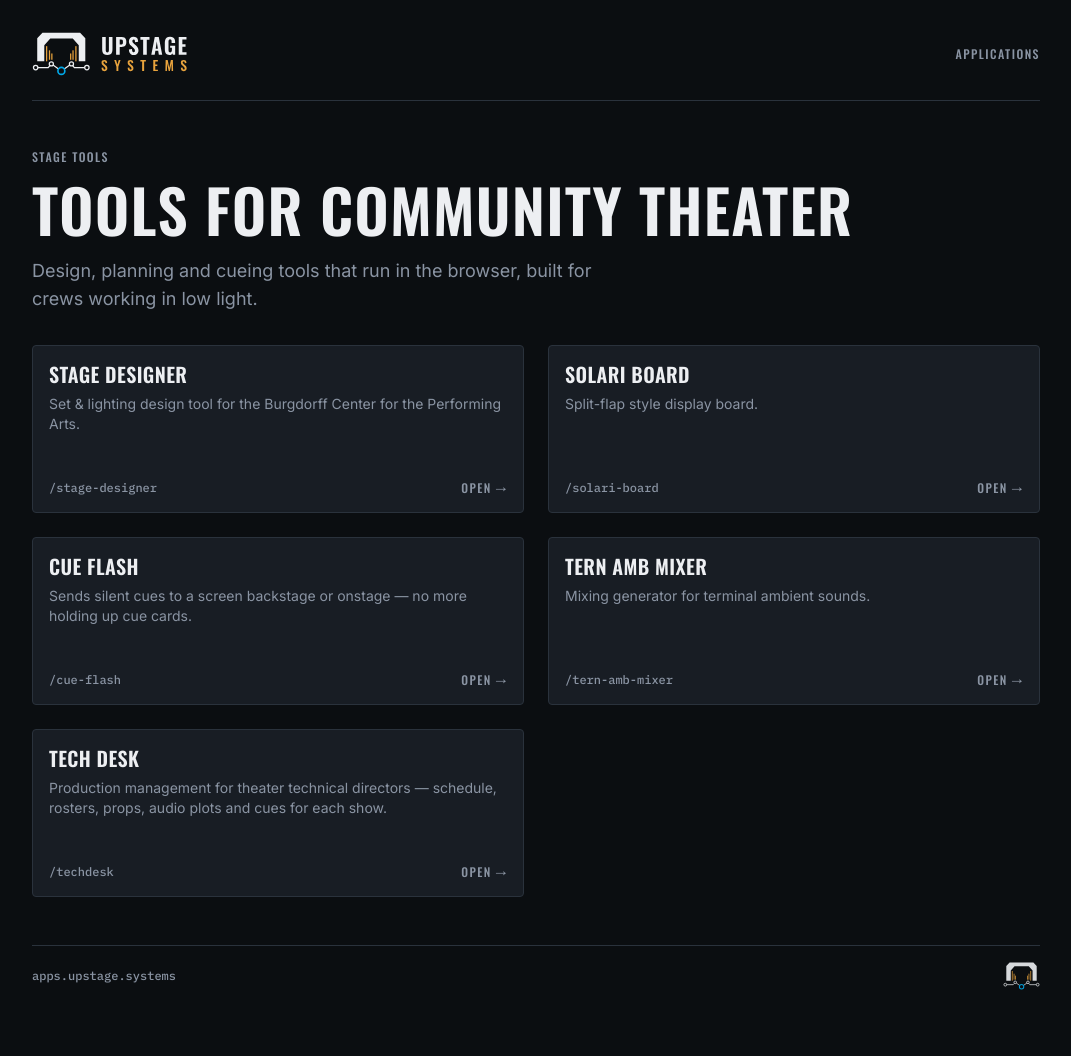
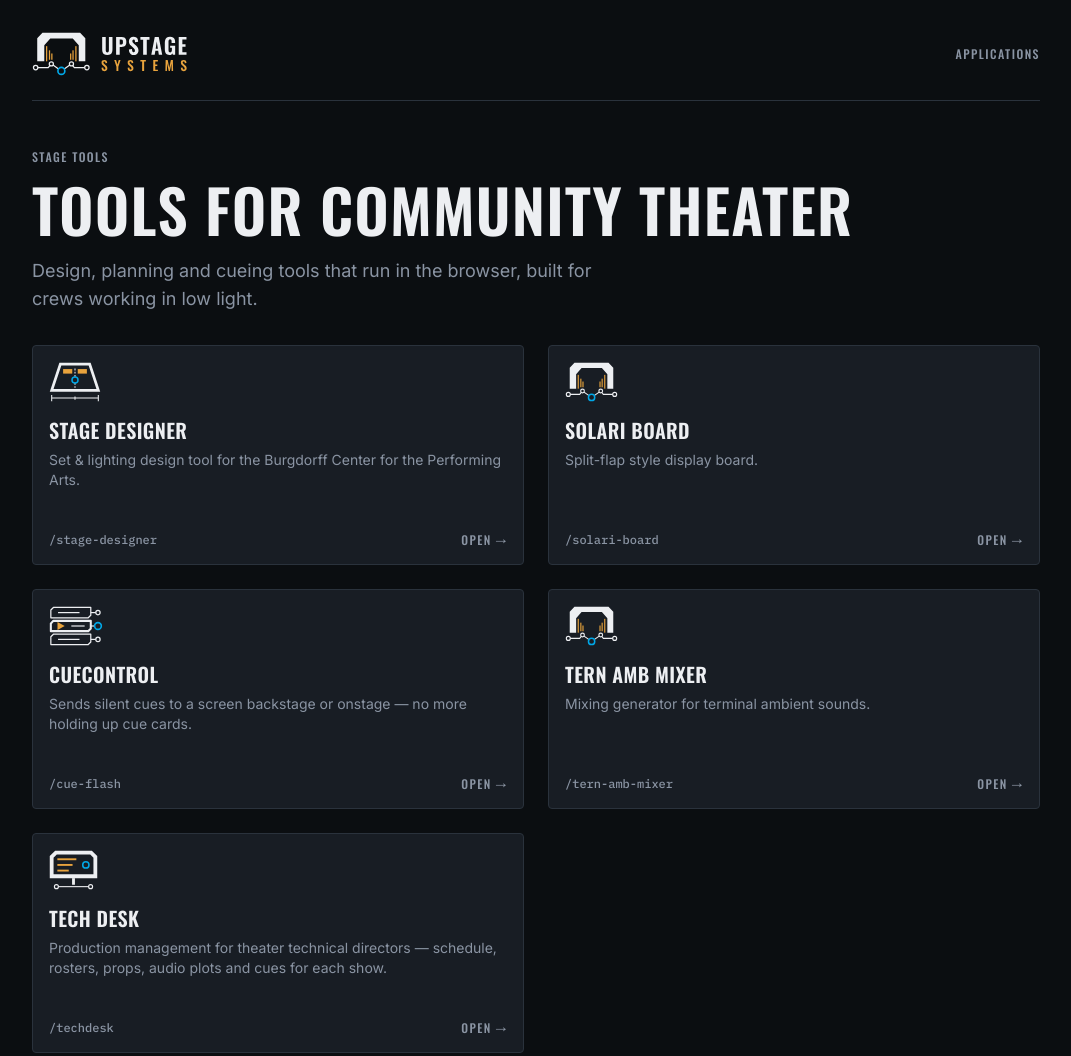
Before and after one commit to dmreese2-tech/dmreese2-tech.github.io, a plain HTML site: page index.html in a window 1280 px wide. Shown: the top 1056 px of the page, without its empty margins (104-1175 px from the left). Drawn offline with Linux system fonts and the light colour scheme.

Commit message:
Use tool branding and logos on Applications page
CueControl, TechDesk and Stage Designer marks from the Upstage Tool Logos set; Upstage mark on tools without their own.

Co-Authored-By: Claude Sonnet 5.5 <noreply@anthropic.com>
Claude-Session: https://claude.ai/code/session_01En4YurppNcFtD5DkuYbDUG

```diff
--- a/index.html
+++ b/index.html
@@ -23,7 +23,8 @@
   .lead { font-size: 18px; line-height: 28px; color: var(--text-muted); max-width: 52ch; margin: 0; }
   .apps { display: grid; gap: var(--space-5); grid-template-columns: 1fr; }
   @media (min-width: 640px) { .apps { grid-template-columns: repeat(2, 1fr); } }
-  .us-card { min-height: 168px; }
+  .us-card { min-height: 220px; }
+  .us-card__logo { height: 40px; width: auto; max-width: 100%; align-self: flex-start; margin-bottom: var(--space-4); }
   footer { margin-top: var(--space-7); padding-top: var(--space-4); border-top: 1px solid var(--border);
            display: flex; align-items: center; justify-content: space-between; gap: var(--space-4); color: var(--text-muted); }
   footer img { height: 28px; width: auto; display: block; opacity: .9; }
@@ -46,26 +47,31 @@
 
     <main class="apps">
       <a class="us-card" href="/stage-designer/">
+        <img class="us-card__logo" src="/assets/logos/stage-designer-mark-on-dark.svg" alt="" width="48" height="40">
         <h2 class="us-card__title">Stage Designer</h2>
         <p class="us-card__body">Set &amp; lighting design tool for the Burgdorff Center for the Performing Arts.</p>
         <div class="us-card__foot"><span class="data-sm">/stage-designer</span><span class="label us-card__open">Open &rarr;</span></div>
       </a>
       <a class="us-card" href="/solari-board/">
+        <img class="us-card__logo" src="/assets/logos/mark-on-dark.svg" alt="" width="48" height="40">
         <h2 class="us-card__title">Solari Board</h2>
         <p class="us-card__body">Split-flap style display board.</p>
         <div class="us-card__foot"><span class="data-sm">/solari-board</span><span class="label us-card__open">Open &rarr;</span></div>
       </a>
       <a class="us-card" href="/cue-flash/">
-        <h2 class="us-card__title">Cue Flash</h2>
+        <img class="us-card__logo" src="/assets/logos/cuecontrol-mark-on-dark.svg" alt="" width="48" height="40">
+        <h2 class="us-card__title">CueControl</h2>
         <p class="us-card__body">Sends silent cues to a screen backstage or onstage — no more holding up cue cards.</p>
         <div class="us-card__foot"><span class="data-sm">/cue-flash</span><span class="label us-card__open">Open &rarr;</span></div>
       </a>
       <a class="us-card" href="/tern-amb-mixer/">
+        <img class="us-card__logo" src="/assets/logos/mark-on-dark.svg" alt="" width="48" height="40">
         <h2 class="us-card__title">Tern Amb Mixer</h2>
         <p class="us-card__body">Mixing generator for terminal ambient sounds.</p>
         <div class="us-card__foot"><span class="data-sm">/tern-amb-mixer</span><span class="label us-card__open">Open &rarr;</span></div>
       </a>
       <a class="us-card" href="/techdesk/">
+        <img class="us-card__logo" src="/assets/logos/techdesk-mark-on-dark.svg" alt="" width="48" height="40">
         <h2 class="us-card__title">Tech Desk</h2>
         <p class="us-card__body">Production management for theater technical directors — schedule, rosters, props, audio plots and cues for each show.</p>
         <div class="us-card__foot"><span class="data-sm">/techdesk</span><span class="label us-card__open">Open &rarr;</span></div>
```
Also changed, not shown: assets/logos/cuecontrol-mark-on-dark.svg (added), assets/logos/stage-designer-mark-on-dark.svg (added), assets/logos/techdesk-mark-on-dark.svg (added).
